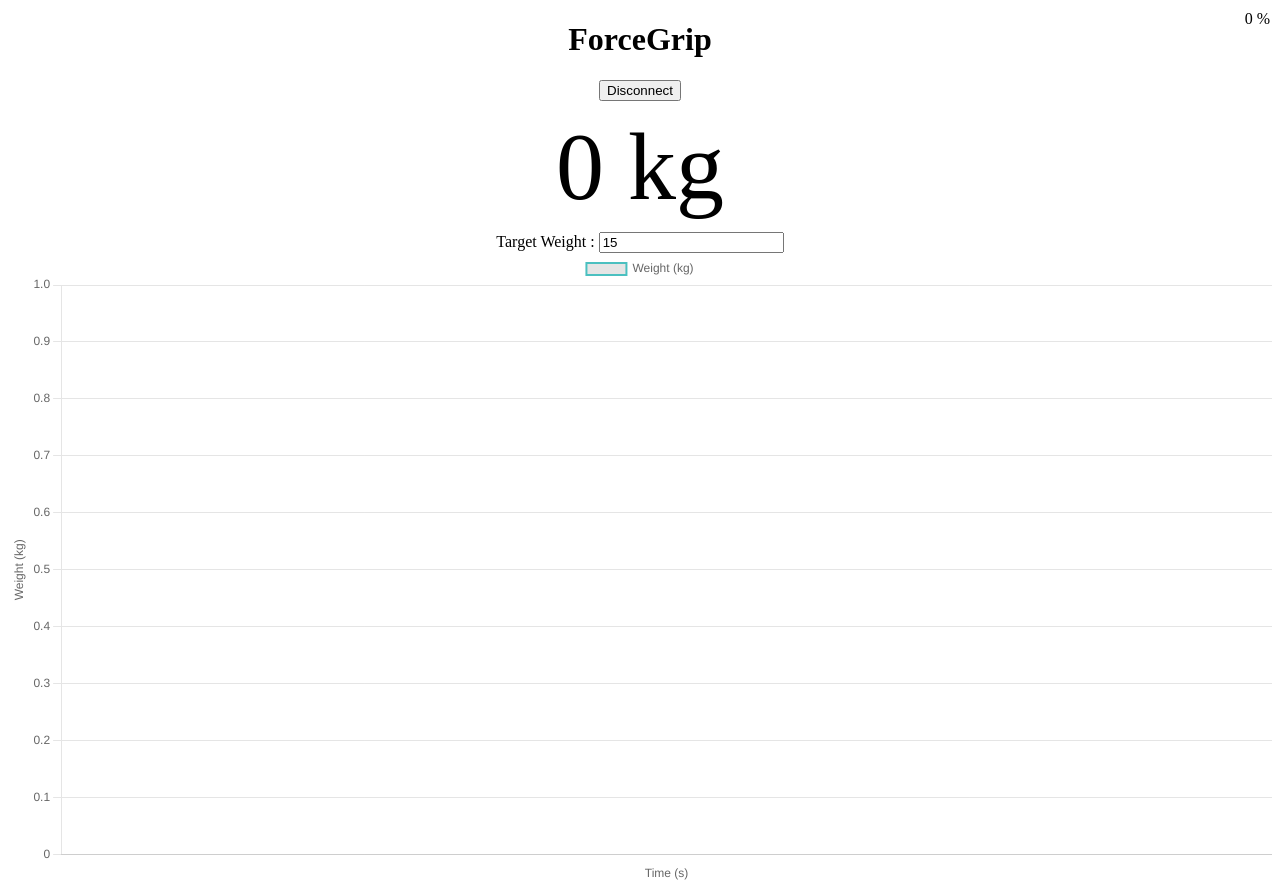
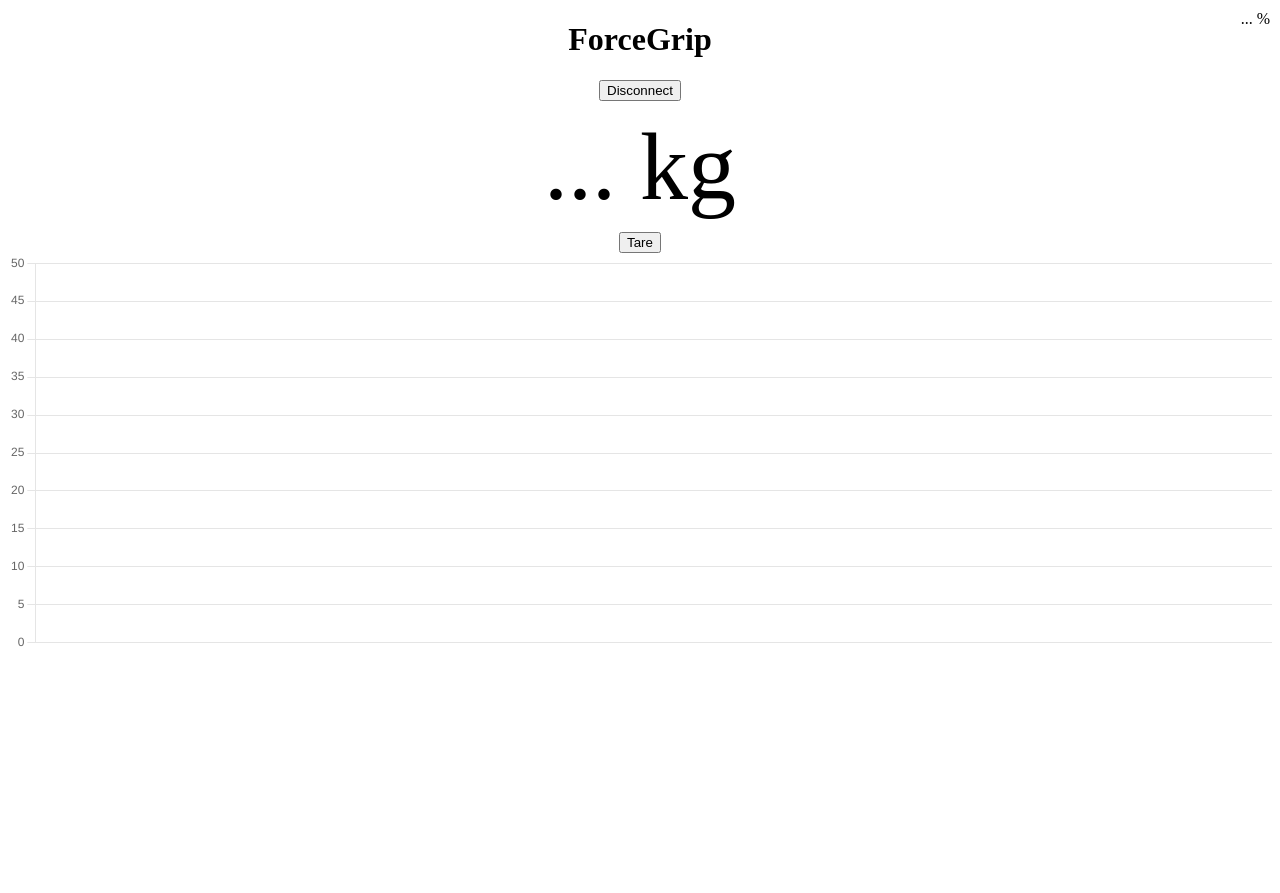
Before and after one commit to fbuttner/ForceGrip, a plain HTML site: page webSite/index.html in a window 1280 px wide. Both pictures are taken after a click on the button "Connect to ForceGrip". After the commit the page ends 800 px from the top, so only its background shows below. Drawn offline with nearby package versions, Linux system fonts and the light colour scheme.

Commit message:
correcting the Graph & adding the option of tarring via BLE

```diff
--- a/webSite/index.html
+++ b/webSite/index.html
@@ -23,53 +23,81 @@
             top: 10px;
             right: 10px;
         }
+        .graph-container {
+            margin-bottom: 20px;
+            height: 50vh;
+        }
     </style>
 </head>
 <body>
     <h1>ForceGrip</h1>
     <button id="connect">Connect to ForceGrip</button>
-    <div id="weightValue">0 kg</div>
-    <div id="batteryLevel">0 %</div>
-    <div>
-        <span>Target Weight : </span>
-        <input id="targetWeight" value="15" />
+    <div id="weightValue"><span id="weightText">...</span> kg</div>
+    <button id="tare" disabled>Tare</button>
+    <div id="batteryLevel"><span id="batteryText">...</span> %</div>
+    <div class="graph-container">
+        <canvas id="weightChart"></canvas>
     </div>
-    <canvas id="weightChart" width="400" height="200"></canvas>
     <script>
-        let weightData = [];
-        let timeLabels = [];
-        let chart;
+        // Constants
+        const dataLenght = 80*30; // 30s of data
+
+        const weightText = document.getElementById("weightText");
+        const batteryText = document.getElementById("batteryText");
+        const graph = document.getElementById("weightChart").getContext("2d");
+        const tareButton = document.getElementById("tare");
+        const connectButton = document.getElementById('connect');
+
+        // Variables
         let BLE_Device = 0;
+        let controlPointCharacteristic = null;
 
-        // Initialize Chart.js graph
-        function initGraph() {
-            const ctx = document.getElementById('weightChart').getContext('2d');
-            chart = new Chart(ctx, {
+        // Graph value
+        const graph_labels = new Array(dataLenght);
+        const graph_data = {
+            labels: graph_labels,
+            datasets: [{
+                label: 'Strenght (kg)',
+                data: new Array(dataLenght).fill(0),
+                borderColor: 'blue',
+                backgroundColor: 'rgba(0, 0, 255, 0.1)',
+                tension: 0.3,
+            }]
+        };
+
+        const cgraph_onfig = {
             type: 'line',
-                data: {
-                    labels: timeLabels,
-                    datasets: [{
-                        label: 'Weight (kg)',
-                        data: weightData,
-                        borderColor: 'rgba(75, 192, 192, 1)',
-                        borderWidth: 2,
-                        fill: false
-                    }]
+            data: graph_data,
+            options: {
+                animation: false,
+                responsive: true,
+                maintainAspectRatio: false,
+                plugins: {
+                    legend: {
+                    display: false
+                    }
                 },
-                options: {
-                    responsive: true,
+                elements: {
+                    point: {
+                    pointRadius: 0
+                    }
+                },
+
                 scales: {
                     x: {
-                            title: { display: true, text: 'Time (s)' }
+                        display: false
                     },
                     y: {
-                            title: { display: true, text: 'Weight (kg)' },
-                            beginAtZero: true
+                        title: { display: false},
+                        beginAtZero: true,
+                        suggestedmin: 0,
+                        suggestedMax: 50
                     }
                 }
             }
-            });
-        }
+        };
+
+        const chart = new Chart(graph, cgraph_onfig);
 
         // Connect to BLE weight scale
         async function connectToScale() {
@@ -92,23 +120,23 @@
                 weightCharacteristic.addEventListener('characteristicvaluechanged', event => {
                     const value = event.target.value;
                     const weight = value.getUint16(1, true) / 200; // Implement parse logic based on your device
-                    const targetWeight = document.getElementById('targetWeight').value;
 
                     //console.log('Weight:', weight);
-                    document.getElementById('weightValue').innerText = weight.toLocaleString(undefined, { minimumFractionDigits: 1 , maximumFractionDigits:1}) + " kg";
-                    //updateGraph(weight);
-                    if(weight < (0.9*targetWeight)) {
-                        document.getElementById('weightValue').style.color = "blue";
-                    } else if (weight > (1.1*targetWeight))
-                    {
-                        document.getElementById('weightValue').style.color = "red";
-                    } else {
-                        document.getElementById('weightValue').style.color = "green";
-                    }
-                    weightData.push(weight);
+                    weightText.textContent = weight.toFixed(1);
+
+
+                    graph_data.datasets[0].data.push(weight);
 
                     const currentTime = new Date().toLocaleTimeString();
-                    timeLabels.push(currentTime);
+                    graph_labels.push(currentTime);
+
+                    while (graph_labels.length > dataLenght) {
+                        graph_labels.shift();
+                        graph_data.datasets[0].data.shift();
+                    }
+
+                    chart.update();
+
                 });
 
                 console.log('Getting battery level measurement characteristic...');
@@ -119,8 +147,11 @@
                     const value = event.target.value;
                     const batteryLevel = value.getUint8(0);
 
-                    document.getElementById('batteryLevel').innerText = batteryLevel + " %";
+                    batteryText.textContent = batteryLevel;
                 });
+
+                console.log('Getting control point characteristic...');
+                controlPointCharacteristic = await service.getCharacteristic(0x2a9f); // Weight Scale Control Point
 
                 await weightCharacteristic.startNotifications();
                 await batteryCharacteristic.startNotifications();
@@ -132,25 +163,42 @@
         }
 
         // Event listener for connect button
-        document.getElementById('connect').addEventListener('click', () => {
+        connectButton.addEventListener('click', () => {
             if((BLE_Device == 0) || (!BLE_Device.gatt.connected))
             {
                 weightData = [];
                 timeLabels = [];
 
                 connectToScale();
-                document.getElementById('connect').innerText = "Disconnect";
+                connectButton.innerText = "Disconnect";
+                tareButton.disabled = false;
             }
             else
             {
                 BLE_Device.gatt.disconnect();
+                controlPointCharacteristic = null;
                 chart.update();
-                document.getElementById('connect').innerText = "Connect to ForceGrip";
+                connectButton.innerText = "Connect to ForceGrip";
+                tareButton.disabled = true;
             }
         });
 
-        // Initialize graph on page load
-        window.onload = initGraph;
+        // Event listener for tare button
+        tareButton.addEventListener('click', async () => {
+            if (controlPointCharacteristic) {
+                try {
+                    console.log('Sending tare command...');
+                    const tareCommand = new TextEncoder().encode('tare'); // Encode "tare" as bytes
+                    await controlPointCharacteristic.writeValue(tareCommand);
+
+                    console.log('Tare command sent successfully.');
+                } catch (error) {
+                    console.error('Error sending tare command:', error);
+                }
+            } else {
+                alert('Please connect to the ForceGrip device first.');
+            }
+        });
     </script>
 </body>
 </html>
```
Lines whose indentation alone changed are shown as unchanged.
